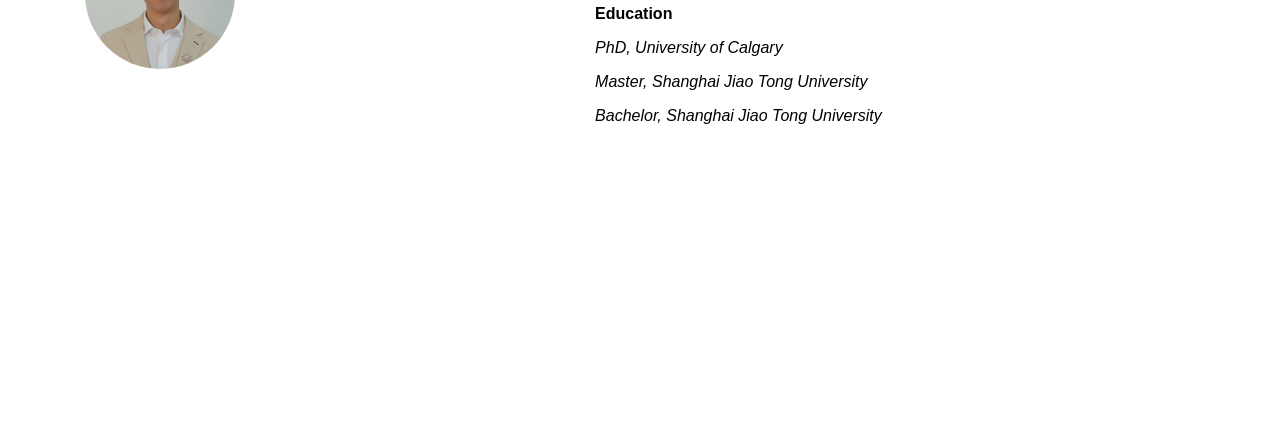
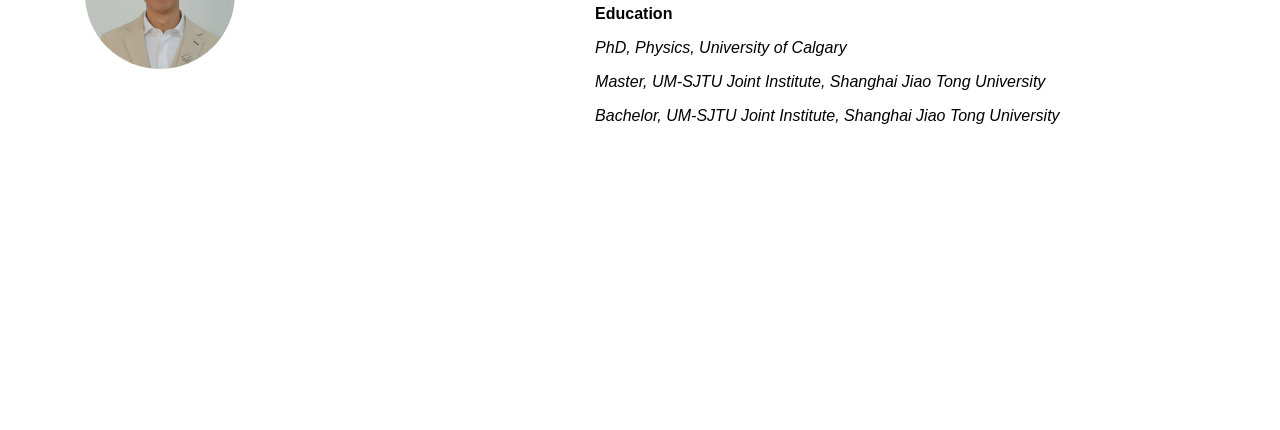
Before and after one commit to Yadong301/Yadong301.github.io, a plain HTML site: page index.html in a window 1280 px wide. Shown: the part 370-800 px from the top of the page. Drawn offline with Linux system fonts and the light colour scheme.

Commit message:
Update index.html

```diff
--- a/index.html
+++ b/index.html
@@ -73,9 +73,9 @@
             </div>
 
             <div id="education">
-                <p>PhD, University of Calgary</p>
-                <p>Master, Shanghai Jiao Tong University</p>
-                <p>Bachelor, Shanghai Jiao Tong University</p>
+                <p>PhD, Physics, University of Calgary</p>
+                <p>Master, UM-SJTU Joint Institute, Shanghai Jiao Tong University</p>
+                <p>Bachelor, UM-SJTU Joint Institute, Shanghai Jiao Tong University</p>
             </div>
         </div>
     </div>
```
